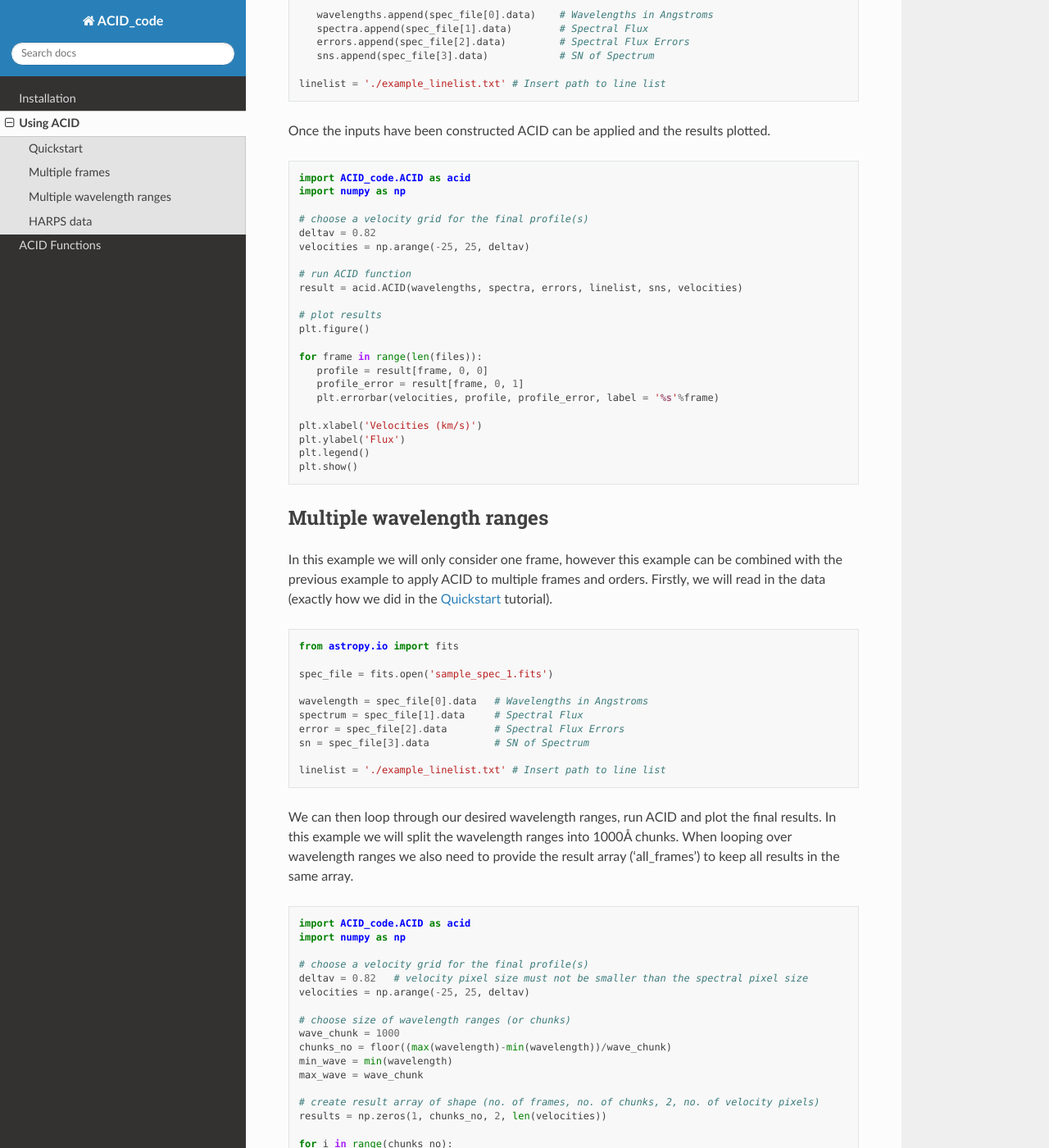
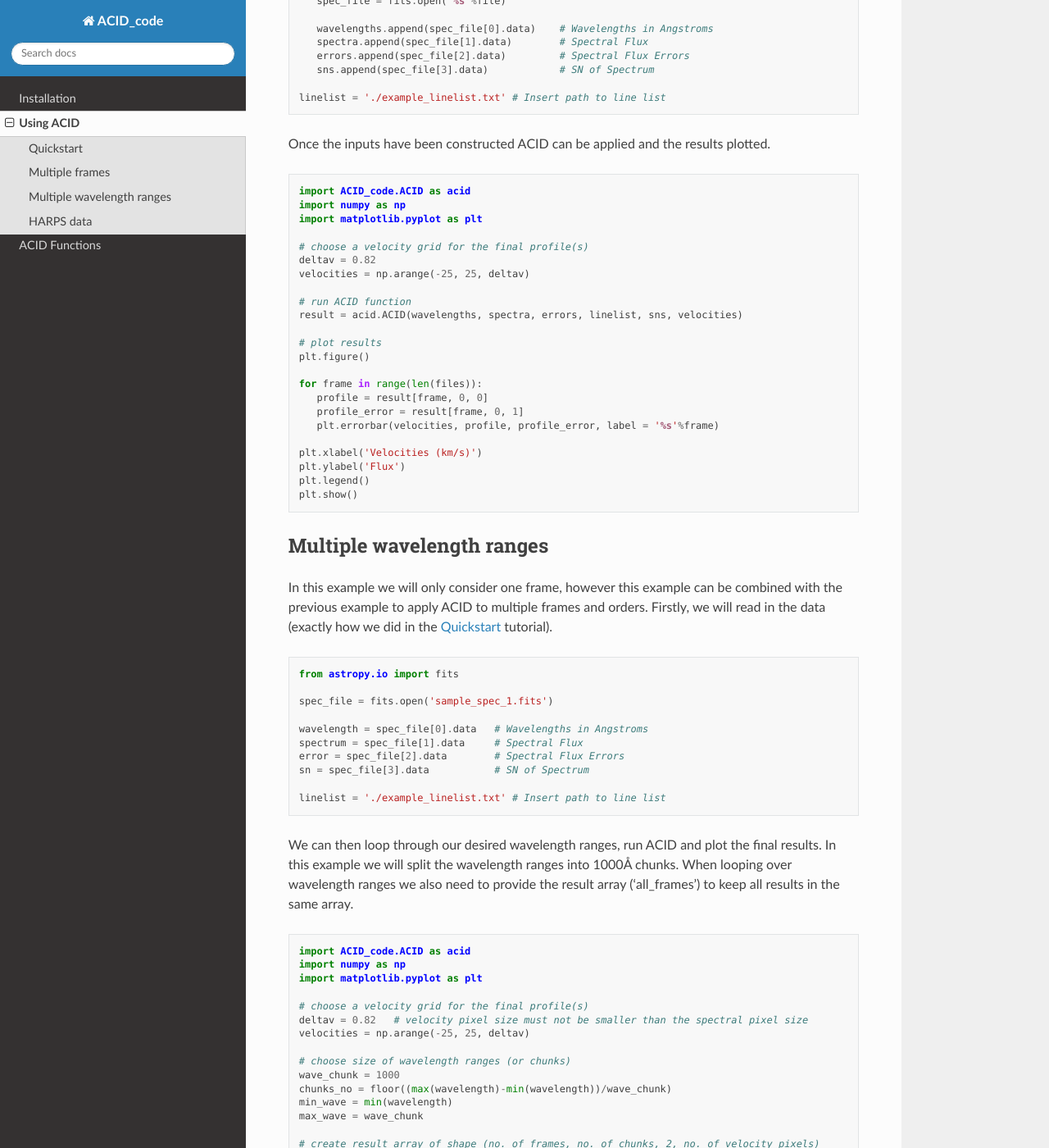
Before and after one commit to ldolan05/ACID, a Sphinx documentation site: the page built from docs/using_ACID.rst, in a window 1280 px wide and 1400 px high, scrolled down 1635 px. Shown: the whole window at 82% size. Built offline with Sphinx 7.4.7 and the Read the Docs theme 2.0.0, drawn with Linux system fonts in a browser that asks for light colours; some of the changed text lies outside the part shown.

Commit message:
Update using_ACID.rst

```diff
--- a/docs/using_ACID.rst
+++ b/docs/using_ACID.rst
@@ -39,6 +39,7 @@ We can then run ACID and plot the final results:
 
    import ACID_code.ACID as acid
    import numpy as np
+   import matplotlib.pyplot as plt
 
    # choose a velocity grid for the final profile(s)
    deltav = 0.82   # velocity pixel size must not be smaller than the spectral pixel size
@@ -95,6 +96,7 @@ Once the inputs have been constructed ACID can be applied and the results plotte
 
    import ACID_code.ACID as acid
    import numpy as np
+   import matplotlib.pyplot as plt
 
    # choose a velocity grid for the final profile(s)
    deltav = 0.82
@@ -145,6 +147,7 @@ When looping over wavelength ranges we also need to provide the result array ('a
 
    import ACID_code.ACID as acid
    import numpy as np
+   import matplotlib.pyplot as plt
 
    # choose a velocity grid for the final profile(s)
    deltav = 0.82   # velocity pixel size must not be smaller than the spectral pixel size
```
